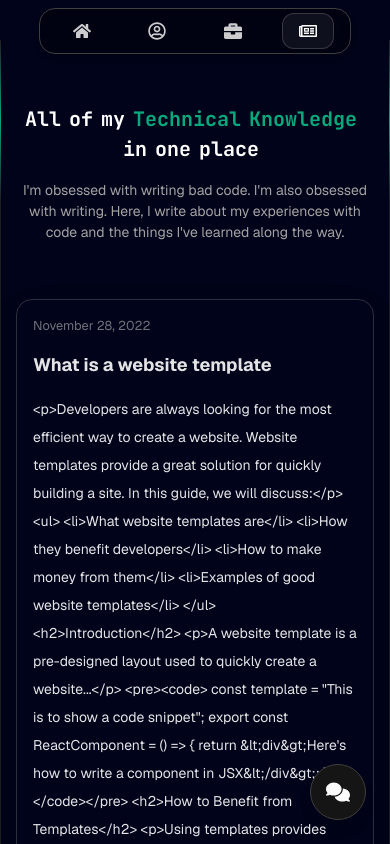
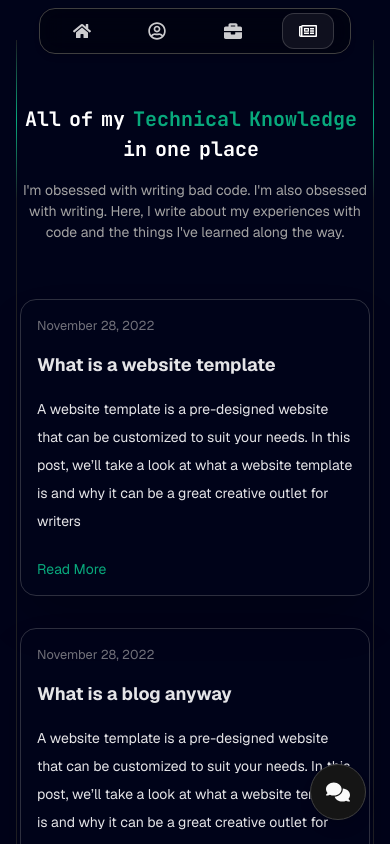
Before and after one commit to Tech-sensei/tobiloba-ibraheem-site, a Next.js app: page /blog in a window 390 px wide. Shown: the top 844 px of the page. Built offline with nearby package versions, Linux system fonts and the light colour scheme.

Commit message:
enhance blog section with short descriptions, update layout styles, and improve tooltip component responsiveness

```diff
--- a/src/app/blog/page.jsx
+++ b/src/app/blog/page.jsx
@@ -8,7 +8,9 @@ export const blogPosts = [
   {
     title: "What is a website template",
     date: "November 28, 2022",
-    image: "/img1.png", // Add an image URL or path
+    image: "/img1.png",
+    shortDesc:
+      "A website template is a pre-designed website that can be customized to suit your needs. In this post, we’ll take a look at what a website template is and why it can be a great creative outlet for writers",
     content: `
       <p>Developers are always looking for the most efficient way to create a website. Website templates provide a great solution for quickly building a site. In this guide, we will discuss:</p>
       <ul>
@@ -41,11 +43,44 @@ export const blogPosts = [
       <p>Website templates provide an efficient way to create a website without starting from scratch...</p>
     `,
   },
+
   {
     date: "November 28, 2022",
     title: "What is a blog anyway",
-    content:
+    image: "/img2.png",
+    shortDesc:
       "A website template is a pre-designed website that can be customized to suit your needs. In this post, we’ll take a look at what a website template is and why it can be a great creative outlet for writers",
+    content: `
+      <p>Developers are always looking for the most efficient way to create a website. Website templates provide a great solution for quickly building a site. In this guide, we will discuss:</p>
+      <ul>
+        <li>What website templates are</li>
+        <li>How they benefit developers</li>
+        <li>How to make money from them</li>
+        <li>Examples of good website templates</li>
+      </ul>
+
+      <h2>Introduction</h2>
+      <p>A website template is a pre-designed layout used to quickly create a website...</p>
+
+      <pre><code>
+      const template = "This is to show a code snippet";
+      export const ReactComponent = () => {
+        return &lt;div&gt;Here's how to write a component in JSX&lt;/div&gt;;
+      };
+      </code></pre>
+
+      <h2>How to Benefit from Templates</h2>
+      <p>Using templates provides developers an efficient way to create websites...</p>
+
+      <h2>Making Money from Templates</h2>
+      <p>Developers can create templates or purchase existing ones and resell them...</p>
+
+      <h2>Examples of Good Website Templates</h2>
+      <p>Popular website templates include WordPress, Joomla, and Drupal...</p>
+
+      <h2>Conclusion</h2>
+      <p>Website templates provide an efficient way to create a website without starting from scratch...</p>
+    `,
   },
 ];
 
@@ -57,6 +92,7 @@ const slugify = (text) =>
 
 const page = () => {
   return (
+    <main className="relative bg-black-100 flex justify-center items-center flex-col mx-auto sm:px-6 px-4 pb-12 max-w-[90rem] w-full">
       <section className="relative mx-auto mt-10 flex max-w-7xl flex-col items-start justify-center w-full">
         <div className="absolute inset-y-0 left-0 h-full w-px bg-neutral-800/80">
           <div className="absolute top-0 h-40 w-px bg-gradient-to-b from-transparent via-purple to-transparent" />
@@ -66,12 +102,12 @@ const page = () => {
           <div className="absolute h-40 w-px bg-gradient-to-b from-transparent via-purple to-transparent" />
         </div>
 
-      <div className="px-4 md:px-20 pt-16 md:pt-28">
+        <div className="px-1 md:px-20 py-16 md:py-28">
           {/* header */}
           <div className="self-start max-w-3xl text-center md:text-left">
             <motion.p className="font-bold text-xl md:text-4xl text-white font-jetBrains !leading-[150%]">
               {"All of my Technical Knowledge in one place".split(" ").map((word, index) => {
-              const isSpecial =  ["Technical", "Knowledge"];
+                const isSpecial = ["Technical", "Knowledge"];
 
                 return (
                   <motion.span
@@ -91,8 +127,8 @@ const page = () => {
               })}
             </motion.p>
             <p className="text-sm md:text-base text-neutral-400 max-w-2xl py-4 font-geist leading-normal">
-            I'm obsessed with writing bad code. I'm also obsessed with writing. Here, I write about my experiences with code and the things
-            I've learned along the way.
+              I'm obsessed with writing bad code. I'm also obsessed with writing. Here, I write about my experiences with code and the
+              things I've learned along the way.
             </p>
           </div>
           {/* blog container */}
@@ -102,7 +138,7 @@ const page = () => {
                 <div className="rounded-2xl p-4 md:p-6 border border-[#9595954d] shadow-2xl hover:bg-[#9595951a] transition-all duration-500 ease-in-out cursor-pointer">
                   <small className="md:border-l md:border-zinc-700 md:pl-4  text-zinc-500 block">{blog.date}</small>
                   <h2 className="text-zinc-200 font-bold text-lg mt-4">{blog.title}</h2>
-                <p className="text-zinc-200 font-normal text-sm mt-4 leading-loose max-w-4xl">{blog.content}</p>
+                  <p className="text-zinc-200 font-normal text-sm mt-4 leading-loose max-w-4xl">{blog.shortDesc}</p>
                   <p className="text-purple text-sm mt-6 block">Read More</p>
                 </div>
               </Link>
@@ -119,6 +155,7 @@ const page = () => {
           </div>
         </div>
       </section>
+    </main>
   );
 };
 
--- a/src/app/work/page.jsx
+++ b/src/app/work/page.jsx
@@ -55,7 +55,7 @@ export const personalProjects = [
 const Work = () => {
   const [selectedTab, setSelectedTab] = useState("client");
   return (
-    <main className="relative bg-black-100 flex justify-center items-center flex-col mx-auto sm:px-10 px-5 pb-12 max-w-[90rem] ">
+    <main className="relative bg-black-100 flex justify-center items-center flex-col mx-auto sm:px-6 px-4 pb-12 max-w-[90rem] w-full ">
       <section className="relative mx-auto mt-10 flex max-w-7xl flex-col items-center justify-center w-full">
         <div className="absolute inset-y-0 left-0 h-full w-px bg-neutral-800/80">
           <div className="absolute top-0 h-40 w-px bg-gradient-to-b from-transparent via-purple to-transparent" />
@@ -65,7 +65,7 @@ const Work = () => {
           <div className="absolute h-40 w-px bg-gradient-to-b from-transparent via-purple to-transparent" />
         </div>
 
-        <div className="px-4 md:px-20 pt-16 md:pt-28">
+        <div className="px-1 md:px-20 py-16 md:py-28">
           {/* header */}
           <div className="self-start max-w-3xl text-center md:text-left">
             <motion.p className="font-bold text-xl md:text-4xl text-white font-jetBrains !leading-[150%]">
--- a/src/components/ui/AnimatedTooltip.jsx
+++ b/src/components/ui/AnimatedTooltip.jsx
@@ -55,11 +55,11 @@ export const AnimatedTooltip = ({ items }) => {
             <div className="absolute inset-0 bg-gradient-to-b from-white/10 to-transparent rounded-xl opacity-0 group-hover:opacity-100 transition-opacity duration-300"></div>
             <Image
               onMouseMove={handleMouseMove}
-              height={200}
-              width={200}
+              // height={200}
+              // width={200}
               src={item.image}
               alt={item.name}
-              className="w-20 h-20 object-contain rounded-lg shadow-lg transition-transform duration-300 group-hover:scale-110 group-hover:shadow-purple-500/50"
+              className="w-10 h-10 md:w-20 md:h-20 object-contain rounded-lg shadow-lg transition-transform duration-300 group-hover:scale-110 group-hover:shadow-purple-500/50"
             />
           </div>
         </div>
--- a/src/components/ui/Chat.jsx
+++ b/src/components/ui/Chat.jsx
@@ -91,7 +91,7 @@ const ChatFeature = () => {
           animate={{ opacity: 1, y: 0 }}
           exit={{ opacity: 0, y: 20 }}
           transition={{ duration: 0.5, delay: 0.2, ease: "easeInOut" }}
-          className="w-[450px] fixed bottom-[4.5rem] right-6  bg-zinc-800 mb-4 rounded-xl shadow-2xl flex flex-col overflow-hidden mx-4 md:mx-0"
+          className="md:w-[450px] fixed bottom-[4.5rem] right-0 md:right-6  bg-zinc-800 mb-4 rounded-xl shadow-2xl flex flex-col overflow-hidden mx-4 md:mx-0"
         >
           <div className="p-6 bg-zinc-700 ">
             <h2 className="text-zinc-200 font-bold text-sm md:text-xl ">Got a question, a job offer, or just want to grab coffee? ☕</h2>
```
Lines whose indentation alone changed are shown as unchanged.
